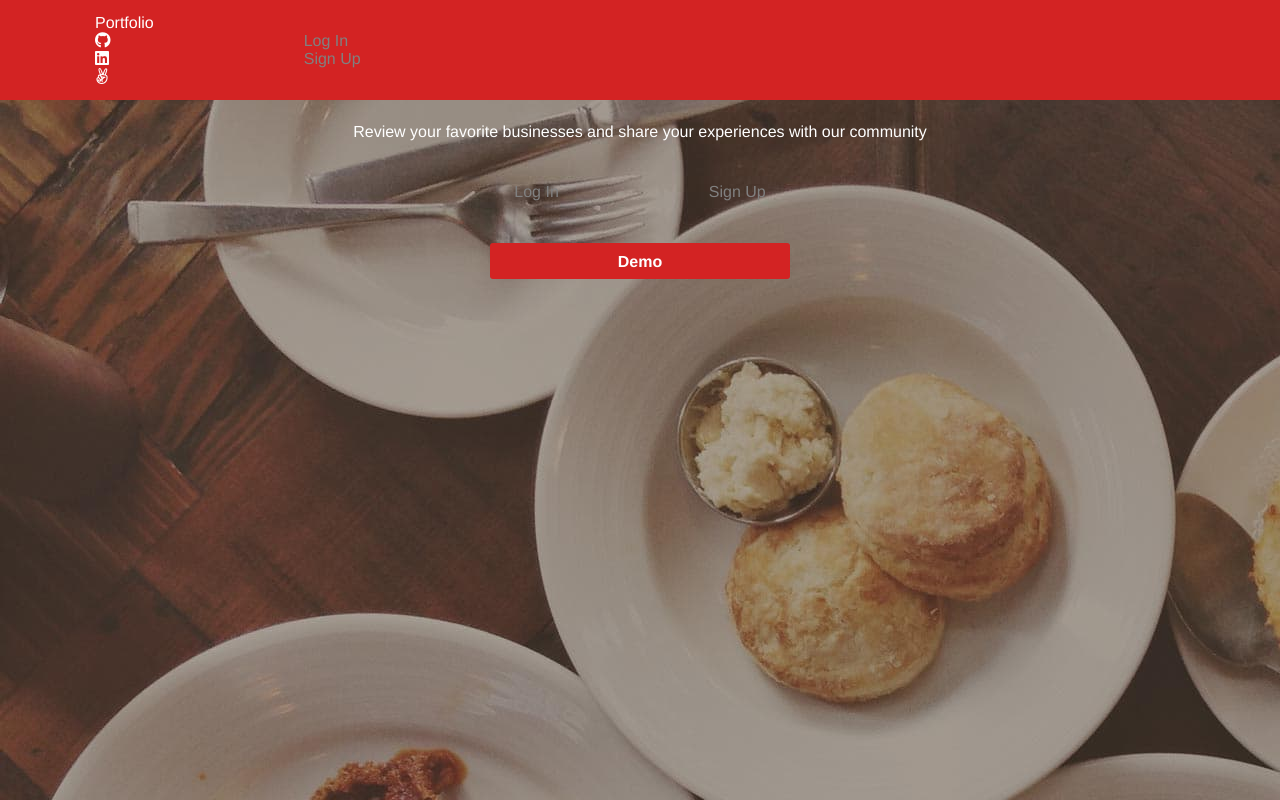
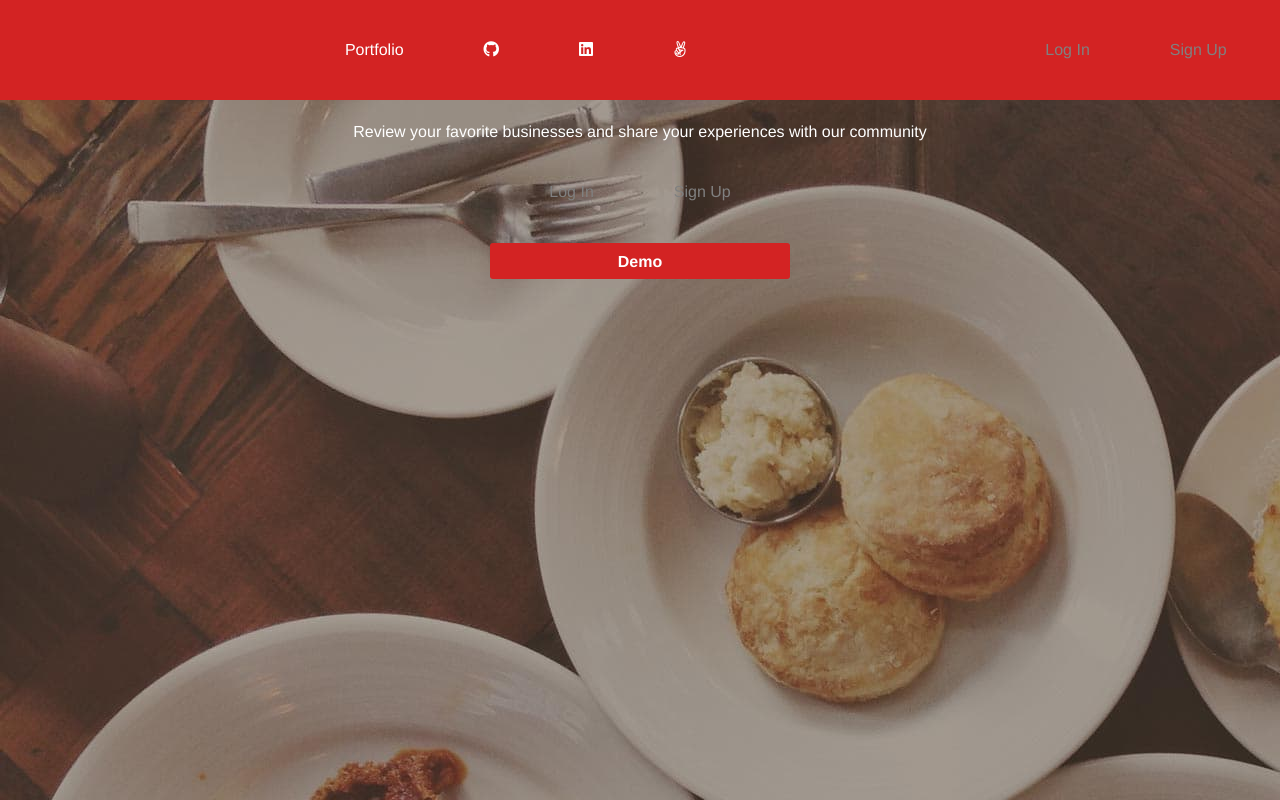
Before and after one commit to srvorkap/BusinessReview, a React (Create React App) app in the folder frontend/: page / in a window 1280 px wide. Built offline with nearby package versions, Linux system fonts and the light colour scheme; no server answers.

Commit message:
More navbar

```diff
--- a/frontend/src/components/HomePage/HomePage.css
+++ b/frontend/src/components/HomePage/HomePage.css
@@ -31,11 +31,6 @@
     color:grey
 }
 
-.margin-right {
-    margin: 0px 75px;
-    /* margin-right: 150px; */
-}
-
 .links:visited { color: white; }
 .links:hover { color: none; }
 
--- a/frontend/src/components/Navigation/Navigation.css
+++ b/frontend/src/components/Navigation/Navigation.css
@@ -3,17 +3,32 @@
     height: 100px;
     background-color: rgb(211, 35, 35);
     display: flex;
-    align-items: center;
+    width: 100vw;
+    /* width: 100%; */
+    /* align-items: center; */
 }
-#navbar-two {
-    padding: 20px;
-    height: 110px;
-    background-color: rgb(211, 35, 35);
+
+#navbar-center {
+    width: 80%;
+    align-self: center;
+    justify-self: center;
+    display: flex;
+    justify-items: center;
+    justify-content: center;
+    /* background-color: purple; */
+
 }
-#navbar-conditional {
+
+#navbar-right {
+    width: 20%;
+    align-self: center;
+    justify-self: center;
     display: flex;
-    align-items: center;
+    justify-items: center;
+    justify-content: center;
+    /* background-color: pink; */
 }
+
 .links {
     color: red;
     /* margin: 50px; */
@@ -24,8 +39,7 @@
 }
 
 .margin-right {
-    margin: 0px 75px;
-    /* margin-right: 150px; */
+    margin: 0px 40px;
 }
 
 .links:visited { color: white; }
--- a/frontend/src/components/Navigation/ProfileButton.css
+++ b/frontend/src/components/Navigation/ProfileButton.css
@@ -1,3 +1,7 @@
+#profile-button-and-dropdown {
+  display: flex;
+  align-items: center;
+}
 
 
 #github-icon {
@@ -51,9 +55,3 @@
   #logout-button:hover {
     color: none;
   }
-
-
-  #srki {
-    display: flex;
-    align-items: center;
-  }
--- a/frontend/src/components/Navigation/ProfileButton.js
+++ b/frontend/src/components/Navigation/ProfileButton.js
@@ -33,8 +33,7 @@ function ProfileButton({ user }) {
     };
 
     return (
-        <>
-            <div id="srki">
+            <div id="profile-button-and-dropdown">
                 <div className="margin-right">
                     <button onClick={openMenu} id="profile-icon-button">
                         <img src={logoutImage} id="profile-icon-image" />
@@ -54,7 +53,6 @@ function ProfileButton({ user }) {
                     )}
                 </div>
             </div>
-        </>
     );
 }
 
```
